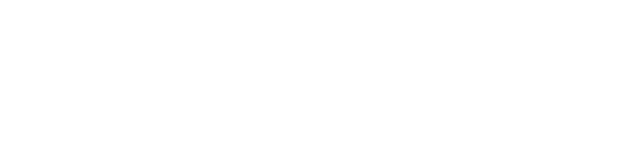
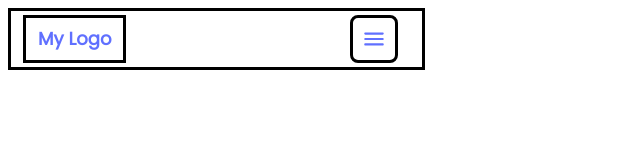
Before and after one commit to AhmedIkram-SE/Portfolio_Project, a website: page index.html in a window 1280 px wide. Shown: the whole page, without its empty margins (0-640 px from the left). Drawn offline with Linux system fonts and the light colour scheme.

Commit message:
Added Header

```diff
--- a/index.html
+++ b/index.html
@@ -3,10 +3,18 @@
 <head>
     <meta charset="UTF-8">
     <meta name="viewport" content="width=device-width, initial-scale=1.0">
-    <title>Document</title>
+    <title>My Portfolio</title>
     <link rel="stylesheet" href="style.css">
+    <link href='https://fonts.googleapis.com/css?family=Poppins' rel='stylesheet'>
 </head>
 <body>
+    <div class="container1">
+        <div class="header">
+            <div class="logo">My Logo</div>
+            <div class="button"><img src="Icon - Menu.svg" alt=""></div>
+        </div>
+    </div>
+
 
 </body>
 </html>
--- a/style.css
+++ b/style.css
@@ -0,0 +1,32 @@
+.container1{
+    display: flex;
+
+}
+.header{
+    display: flex;
+    width: 375px;
+    height: 48px;
+    border: solid black;
+    padding: 4px 24px 4px 12px;
+    justify-content: space-between;
+
+}
+.logo{
+    display: flex;
+padding: 10px 12px;
+border: solid black;
+align-items: center;
+color: var(--primary-b-400, #6070FF);
+text-align: center;
+font-family: Poppins;
+font-size: 18px;
+font-style: normal;
+font-weight: 700;
+line-height: 20px; /* 111.111% */
+}
+.button{
+    display: flex;
+padding: 8px;
+border: solid black;
+border-radius: 8px;
+}
```
Also changed, not shown: Icon - Menu.svg (added), header-shapes mobile.png (added).
